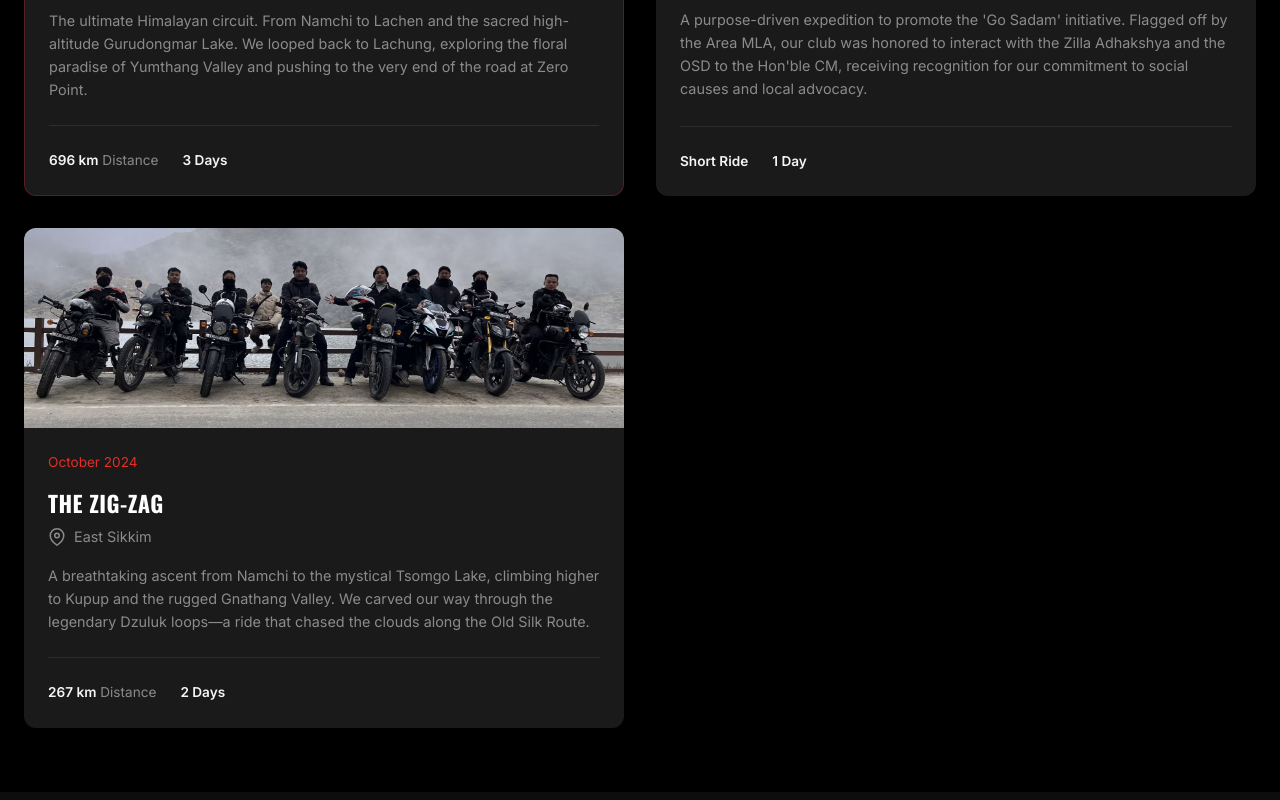
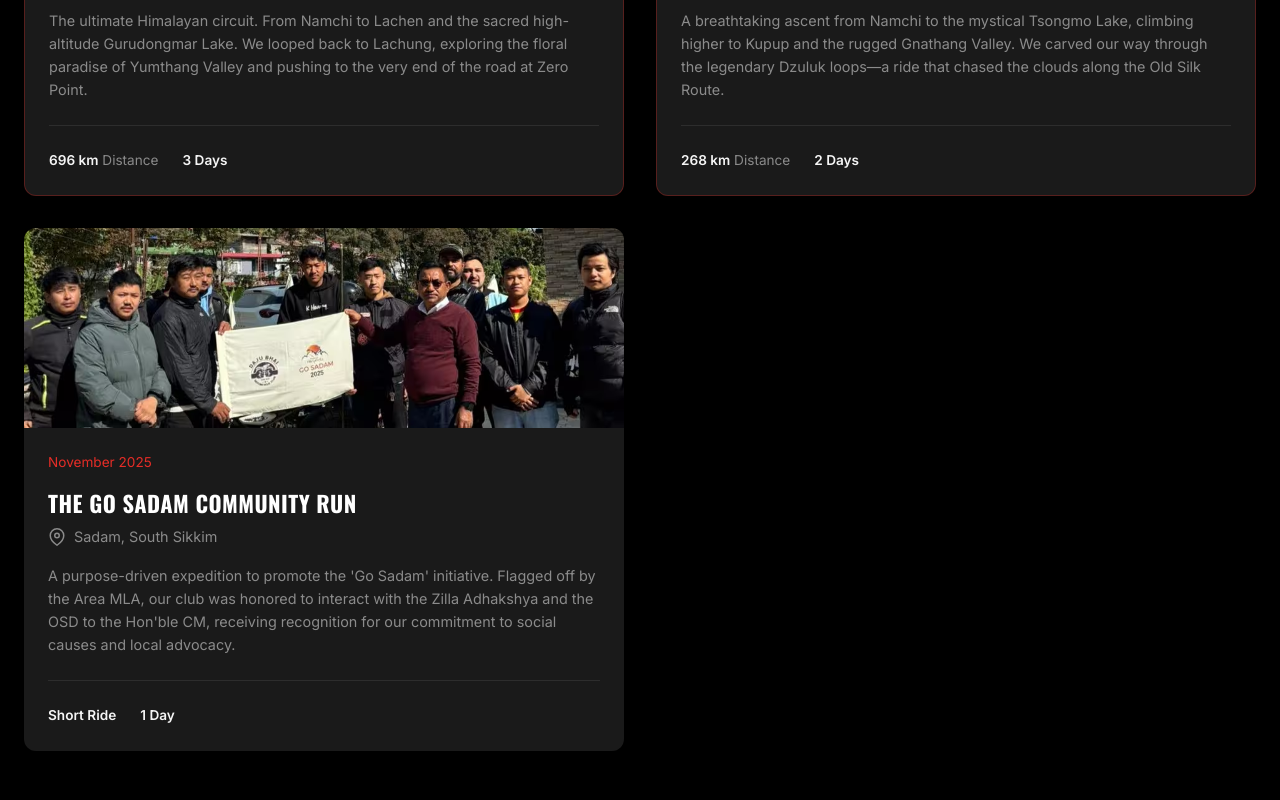
Before and after one commit to tongbadaju/dajubhai-mc, a React (Vite) app: page / in a window 1280 px wide. Shown: the part 3600-4400 px from the top of the page. Built offline with nearby package versions, Linux system fonts and the light colour scheme.

Commit message:
data updation

```diff
--- a/src/data.js
+++ b/src/data.js
@@ -33,11 +33,11 @@ export const rides = [
     title: "The Zig-Zag",
     date: "October 2024",
     location: "East Sikkim",
-    distance: "267 km",
+    distance: "268 km",
     duration: "2 Days",
-    description: "A breathtaking ascent from Namchi to the mystical Tsomgo Lake, climbing higher to Kupup and the rugged Gnathang Valley. We carved our way through the legendary Dzuluk loops—a ride that chased the clouds along the Old Silk Route.",
+    description: "A breathtaking ascent from Namchi to the mystical Tsongmo Lake, climbing higher to Kupup and the rugged Gnathang Valley. We carved our way through the legendary Dzuluk loops—a ride that chased the clouds along the Old Silk Route.",
     image: "/gallery/8.avif",
-    featured: false
+    featured: true
   },
   {
     "id": 3,
@@ -113,7 +113,7 @@ export const members = [
     name: "Uttam Sharma",
     role: "Community Manager",
     bike: "Yezdi Adventure",
-    photo: "/members/uttam-sharma.jpg",
+    photo: "/members/uttam-sharma.avif",
     quote: "No rider left behind.",
     featured: true
   },
```
Also changed, not shown: public/members/anmol-rai.avif, public/members/uttam-sharma.avif (added).
